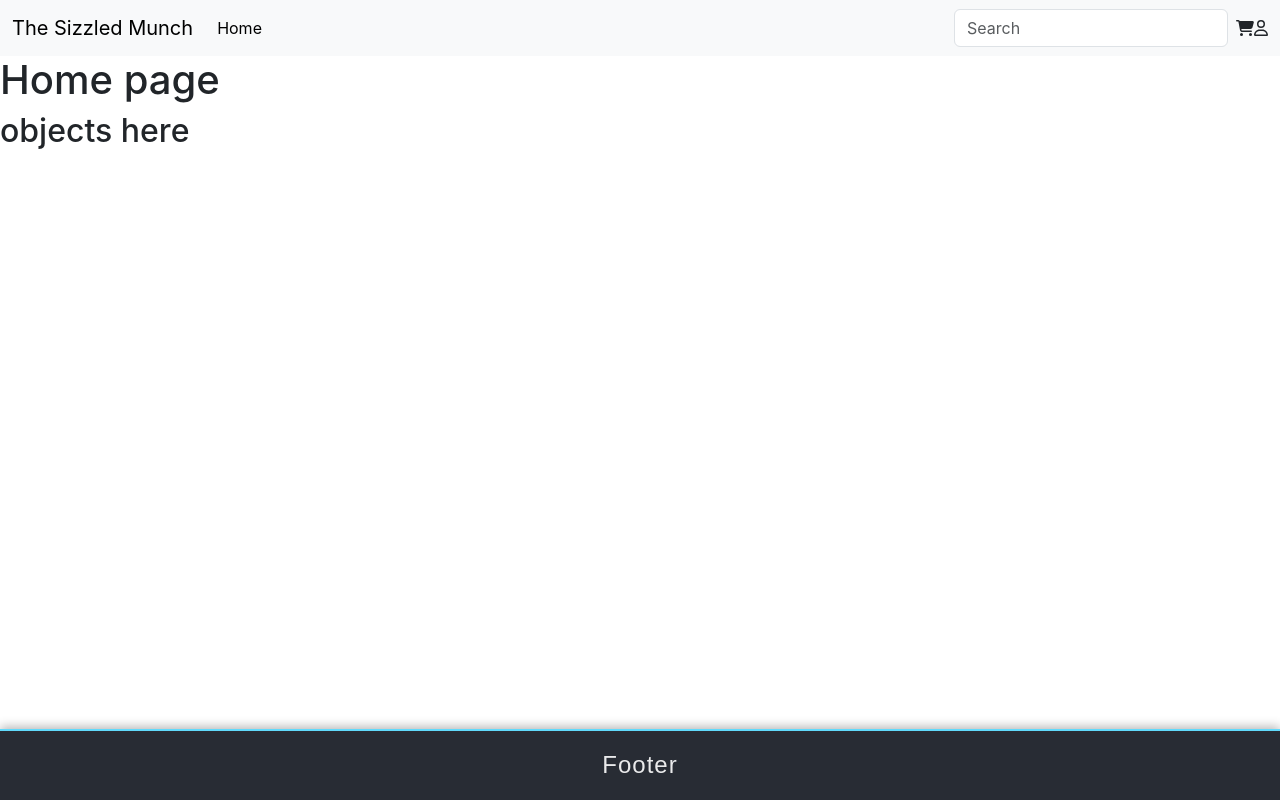
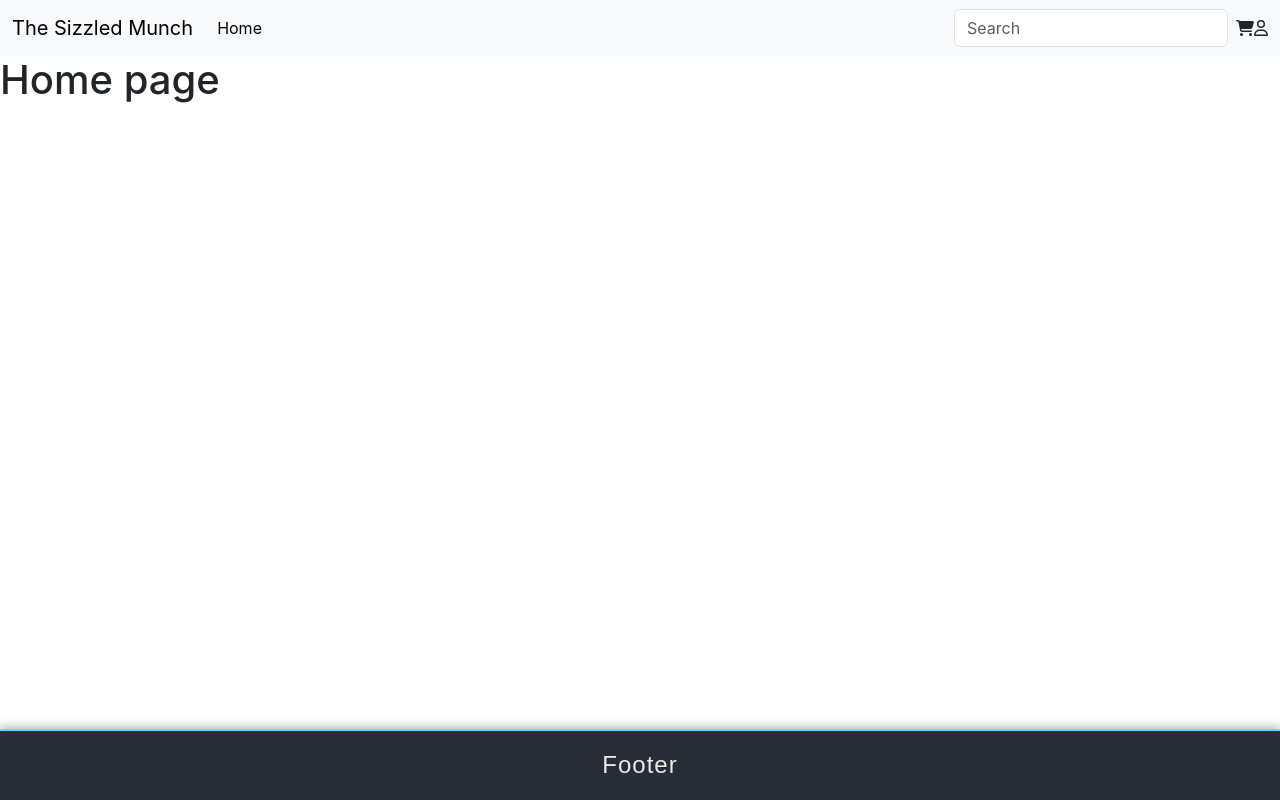
Before and after one commit to Joeken10/The-Sizzled-Munch, a React (Create React App) app in the folder thesizzledmunch/: page / in a window 1280 px wide. Built offline with nearby package versions, Linux system fonts and the light colour scheme.

Commit message:
made a deletion

```diff
--- a/thesizzledmunch/src/Components/MenuItems.js
+++ b/thesizzledmunch/src/Components/MenuItems.js
@@ -4,7 +4,7 @@
   return (
     <div>
      <h1>Home page</h1>
-     <h2>objects here</h2>
+
 
     </div>
   )
```
